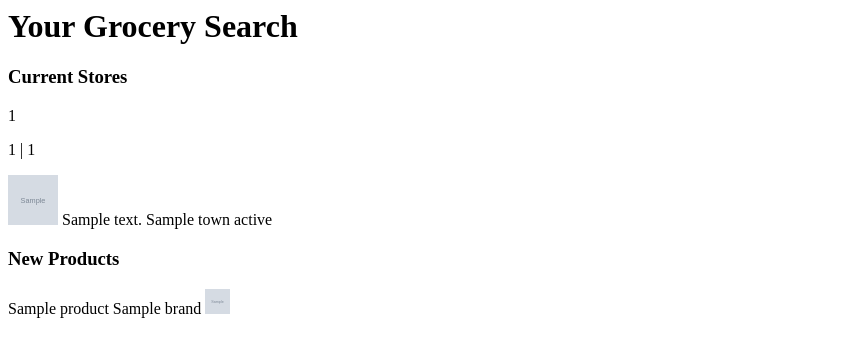
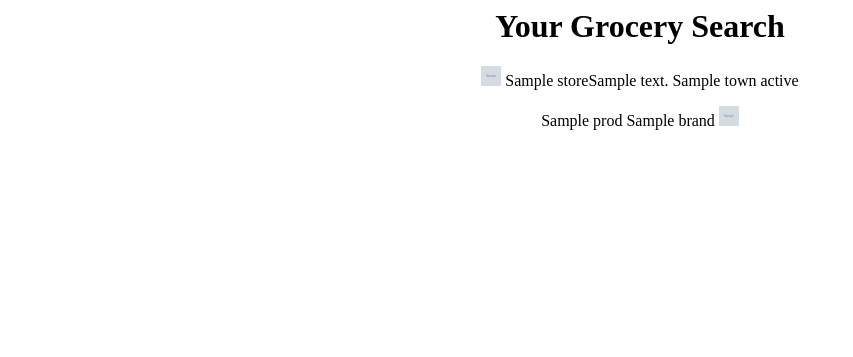
Before and after one commit to lance162001/GrocerySearch, a Python web app: template service/templates/newsletter.html in a window 1280 px wide. Shown: the top 357 px of the page, without its empty margins (0-853 px from the left). Run offline with Jinja, Linux system fonts and the light colour scheme; the template is opened without the code that fills it: most values are stand-ins (such as "Sample title", 1, 10 or a date in 2020); grey boxes marked "Sample" are stand-in pictures.

Commit message:
fixing wf scraping

```diff
--- a/service/templates/newsletter.html
+++ b/service/templates/newsletter.html
@@ -1,23 +1,30 @@
 <html>
+
+<head>
+  <style>
+  h1 {text-align: center;}
+  h3 {text-align: center;}
+  p {text-align: center;}
+  div {text-align: center;}
+  </style>
+</head>
+
 <body>
 <h1>Your Grocery Search</h1>
-<h3>Current Stores</h3>
-{% for company in companies %}
-  <p> {{ company.id }} </p>
-  {% for store in stores %}
-  <p> {{ store.id }} | {{ store.company_id }}</p>
-    {% if store.company_id == company.id %}
-      <p> <img src="{{ company.logo_url }}" width="50" height="50"> {{ store.address }} {{ store.town }} {{ store.state }} </p>
-    {% endif %}
+{% for store in stores %}
+      <p> <img src="{{ store.company_logo }}" width="20" height="20"> {{ store.company_name }}{{ store.address }} {{ store.town }} {{ store.state }} </p>
+
+  {% for p in products %}
+
+  {% if p.store_id == store.id %}
+
+  <p> {{ p.prod.name }} {{ p.prod.brand }}
+    <img src="{{ product.picture_url }}" width="20" height="20">
+  </p>
+
+  {% endif %}
+
   {% endfor %}
-{% endfor %}
-
-<h3>New Products</h3>
-{% for product in products %}
-
-<p> {{ product.name }} {{ product.brand }}
-  <img src="{{ product.picture_url }}" width="25" height="25">
-</p>
 
 {% endfor %}
 </body>
```
Also changed, not shown: service/emailer.py (+14 -2 lines), service/scraper.py (+16 -8 lines).
